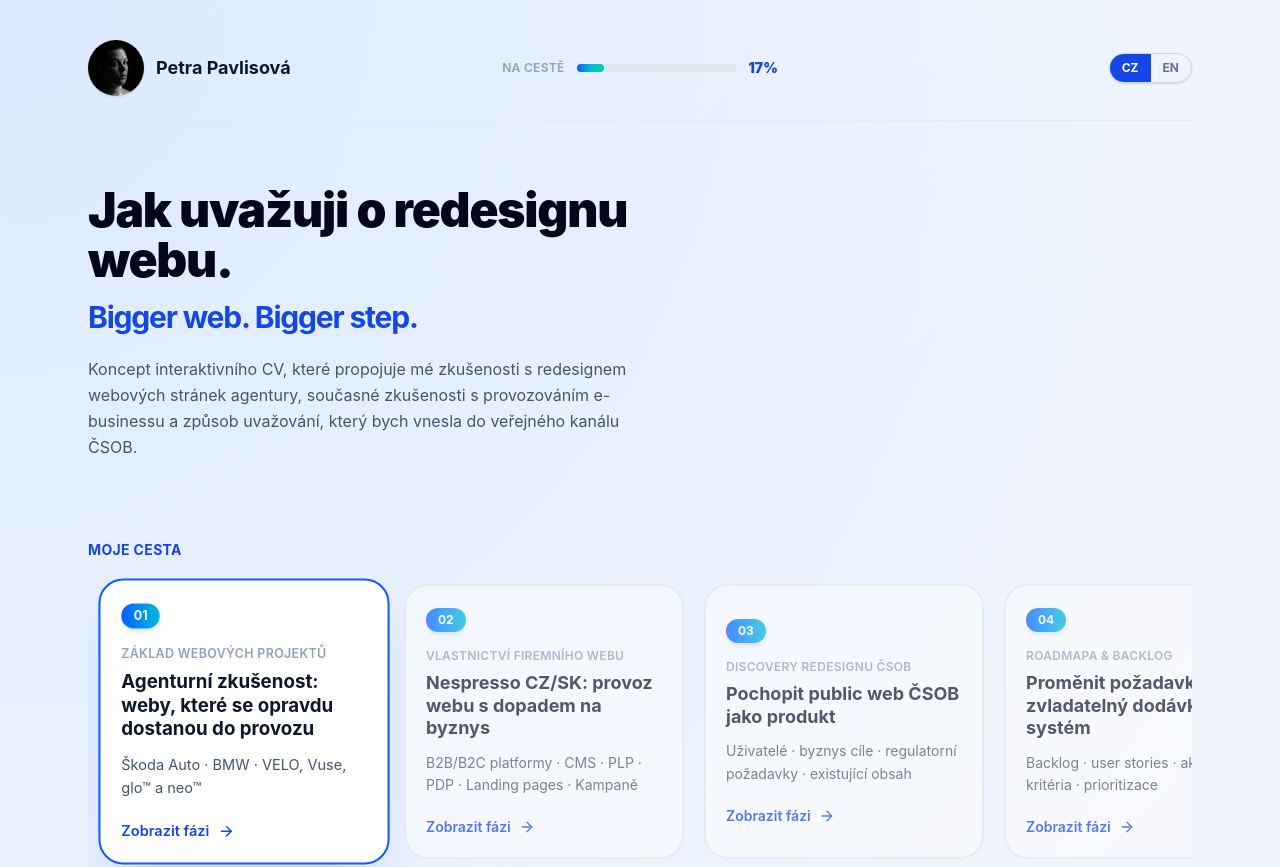
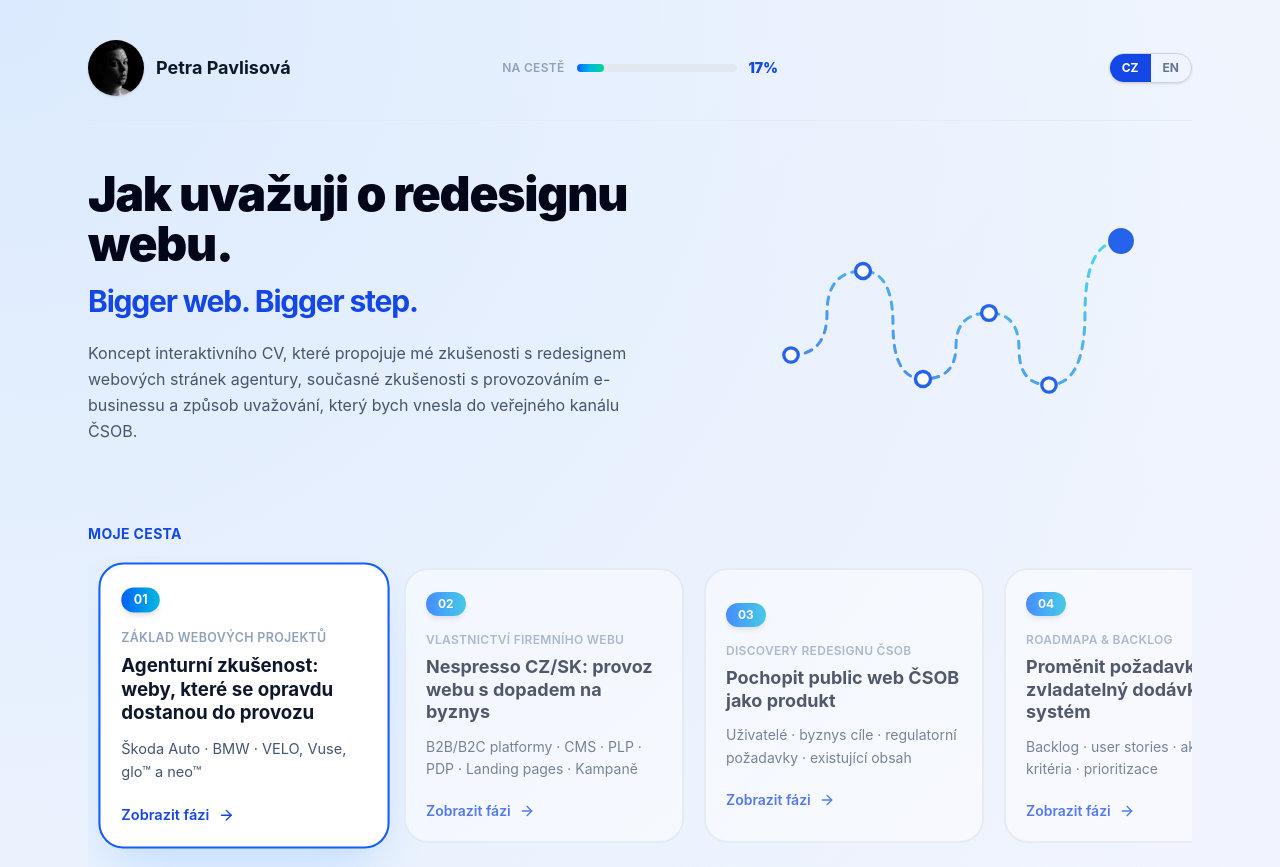
Before and after one commit to petrapavlis/petra-pavlisova-csob-redesign, a React (Vite) app: page / in a window 1280 px wide. Shown: the top 867 px of the page. Built offline with nearby package versions, Linux system fonts and the light colour scheme.

Commit message:
Make hero graphic a winding path instead of straight ascending line

```diff
--- a/src/App.jsx
+++ b/src/App.jsx
@@ -434,6 +434,62 @@ function MiniBrowser({ activeStage, stages, t }) {
   );
 }
 
+function HeroGraphic() {
+  const nodes = [
+    { x: 20, y: 130 },
+    { x: 80, y: 60 },
+    { x: 130, y: 150 },
+    { x: 185, y: 95 },
+    { x: 235, y: 155 },
+    { x: 295, y: 35 },
+  ];
+  const pathD = nodes
+    .map((n, i) => {
+      if (i === 0) return `M ${n.x} ${n.y}`;
+      const prev = nodes[i - 1];
+      const midX = (prev.x + n.x) / 2;
+      return `Q ${midX} ${prev.y}, ${midX} ${(prev.y + n.y) / 2} T ${n.x} ${n.y}`;
+    })
+    .join(" ");
+
+  return (
+    <svg
+      viewBox="0 0 320 180"
+      className="hidden w-full max-w-sm justify-self-center md:block"
+      aria-hidden="true"
+    >
+      <defs>
+        <linearGradient id="heroLine" x1="0" y1="1" x2="1" y2="0">
+          <stop offset="0%" stopColor="#2563eb" />
+          <stop offset="100%" stopColor="#22d3ee" />
+        </linearGradient>
+      </defs>
+      <path
+        d={pathD}
+        fill="none"
+        stroke="url(#heroLine)"
+        strokeWidth="2.5"
+        strokeLinecap="round"
+        strokeDasharray="6 6"
+        opacity="0.8"
+      />
+      {nodes.map((n, i) => (
+        <motion.circle
+          key={i}
+          cx={n.x}
+          cy={n.y}
+          r={i === nodes.length - 1 ? 9 : 5.5}
+          fill={i === nodes.length - 1 ? "#2563eb" : "#ffffff"}
+          stroke="#2563eb"
+          strokeWidth="2.5"
+          animate={{ scale: [1, 1.15, 1] }}
+          transition={{ duration: 2.4, repeat: Infinity, delay: i * 0.25 }}
+        />
+      ))}
+    </svg>
+  );
+}
+
 function PresentationSection({ active, setActive, progress, lang, setLang, stages, t }) {
   const goPrev = () => setActive((a) => (a > 0 ? a - 1 : a));
   const goNext = () => setActive((a) => (a < stages.length - 1 ? a + 1 : a));
@@ -526,13 +582,16 @@ function PresentationSection({ active, setActive, progress, lang, setLang, stage
         </div>
       </div>
 
-      <section className="pt-16">
+      <section className="grid gap-8 pt-12 md:grid-cols-[1.3fr_1fr] md:items-center">
+        <div>
           <h1 className="max-w-2xl text-4xl font-black leading-[1.05] tracking-tight text-slate-950 md:text-5xl">
             {t.heroLine1}
             <br />
             <span className="text-2xl font-bold text-blue-700 md:text-3xl">{t.heroLine2}</span>
           </h1>
           <p className="mt-5 max-w-xl text-base leading-relaxed text-slate-600">{t.heroSub}</p>
+        </div>
+        <HeroGraphic />
       </section>
 
       <section className="pb-4 pt-20">
```
Lines whose indentation alone changed are shown as unchanged.
